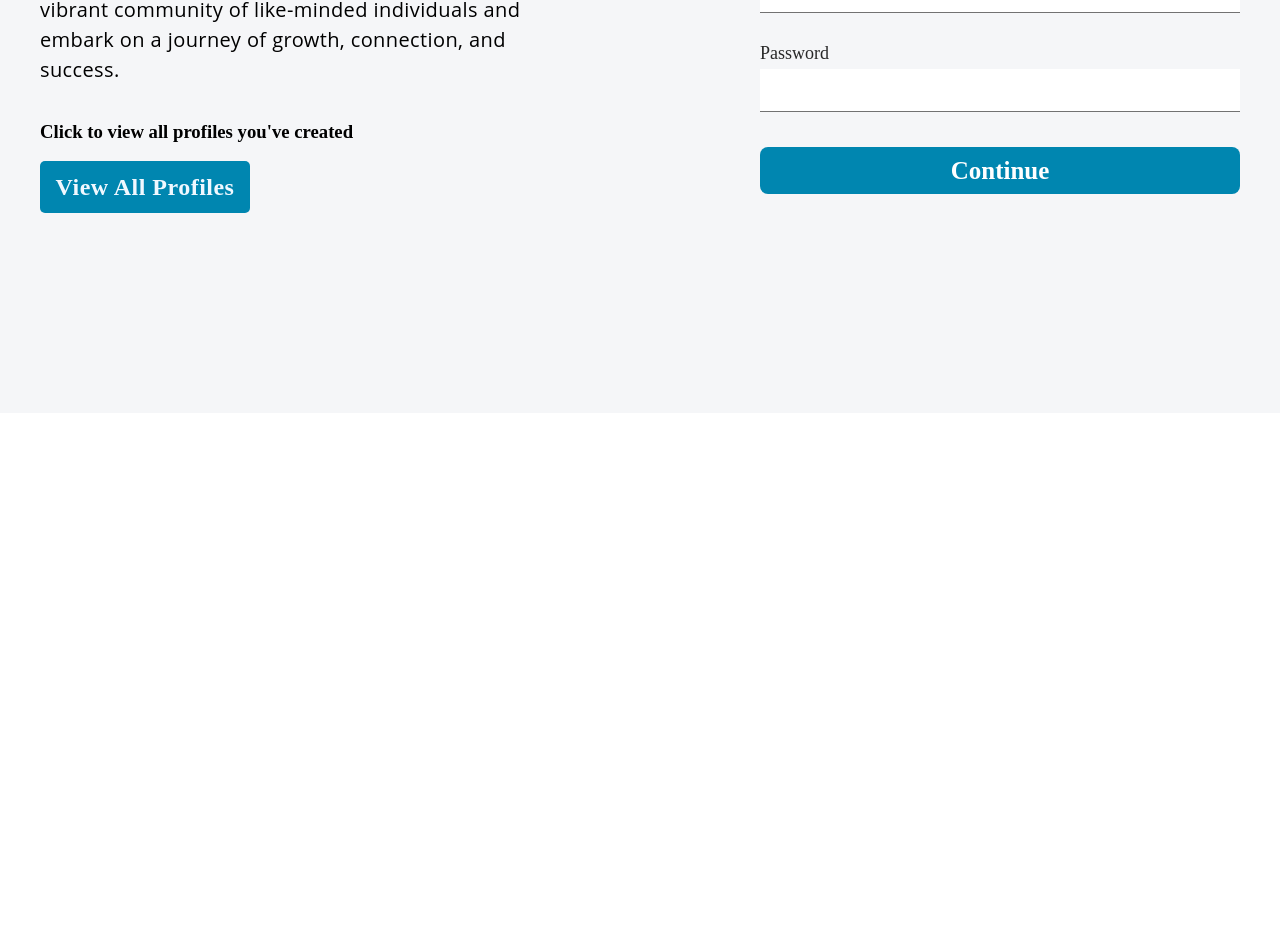
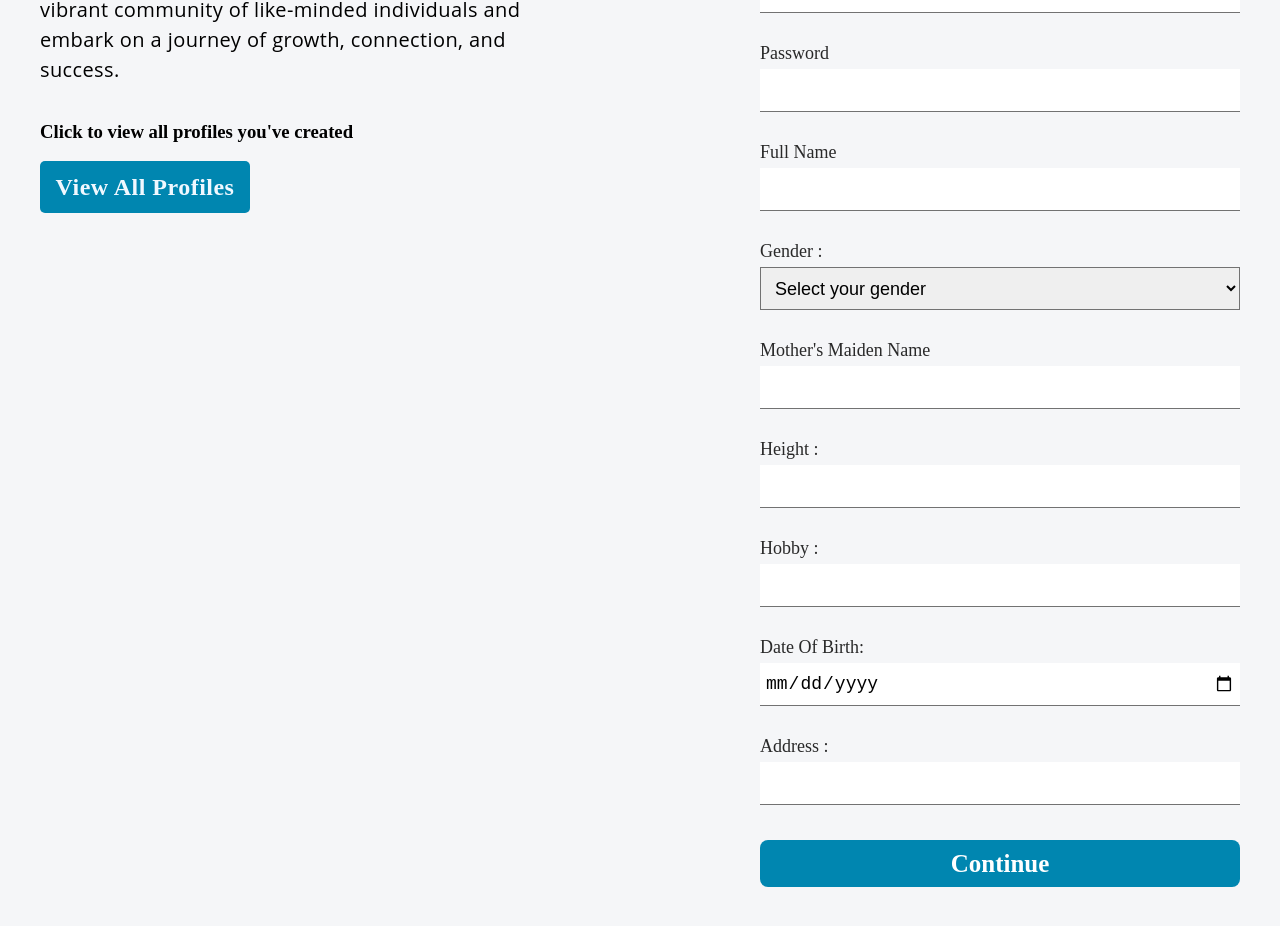
Before and after one commit to Muba-rak/profileit-client, a React (Vite) app: page /profile in a window 1280 px wide. Shown: the part 280-1206 px from the top of the page. Before the commit the page ends 800 px from the top, so only its background shows below. Built offline with nearby package versions, Linux system fonts and the light colour scheme; no server answers.

Commit message:
implemented more input fields

```diff
--- a/src/Pages/Allprofiles/All.jsx
+++ b/src/Pages/Allprofiles/All.jsx
@@ -61,17 +61,38 @@ const All = () => {
               </div>
             </div>
           ) : (
-            status.map((pro) => {
-              const { _id, username, email, password } = pro;
-              return (
-                <div className="flexdiv" key={_id}>
-                  <p> {username}</p>
-                  <p>{email} </p>
-                  <p>{show ? password : "✨✨✨✨✨✨✨✨"}</p>
-                  <div></div>
-                </div>
-              );
-            })
+            <div className="card">
+              {status.map((c) => {
+                const {
+                  _id,
+                  username,
+                  address,
+                  hobby,
+                  height,
+                  dob,
+                  fullname,
+                  email,
+                  mothersmaidenname,
+                  password,
+                  gender,
+                } = c;
+                return (
+                  <div key={_id} className="maincard">
+                    <p>Full Name : {fullname}</p>
+                    <p>Email: {email}</p>
+                    <p>Username: {username}</p>
+                    <p> Address: {address} </p>
+                    <p>Date of Birth: {dob}</p>
+                    <div className="hei">
+                      <p>
+                        Height: {height} gender: {gender}{" "}
+                      </p>
+                    </div>
+                    <p>Hobby: {hobby} </p>
+                  </div>
+                );
+              })}
+            </div>
           )}
         </div>
       </main>
--- a/src/Pages/Allprofiles/all.css
+++ b/src/Pages/Allprofiles/all.css
@@ -6,7 +6,7 @@
 .themain{
     background-color: whitesmoke;
     padding: 20px 15px;
-    height: 100vh;
+    min-height: 100vh;
 }
 .simplenav{
 
@@ -46,6 +46,26 @@
     justify-content: center;
     align-items: center;
 }
+.card{
+    display: flex;
+    flex-wrap: wrap;
+    gap: 20px;
+
+}
+.maincard{
+    background-color: #0086b0;
+    width: 300px;
+    height: 300px;
+    border-radius: 10px;
+    box-shadow: 2px 2px 5px 3px grey;
+    color: white;
+    padding: 10px;
+    margin: 10px auto;
+}
+
+.maincard p{
+    margin: 10px auto;
+}
 @media (max-width: 500px){
     .simplenav{
         flex-direction: column;
--- a/src/Pages/Profile/Profile.jsx
+++ b/src/Pages/Profile/Profile.jsx
@@ -1,17 +1,33 @@
 import React, { useState, useEffect } from "react";
 import "./profile.css";
 import Navbar2 from "../../components/Navbar2/Navbar2";
-import { Link,useNavigate} from "react-router-dom";
+import { Link, useNavigate } from "react-router-dom";
 
 const Profile = () => {
-  const [username, setUsername] = useState("");
-  const [email, setEmail] = useState("");
-  const [password, setPassword] = useState("");
   const [user, setUser] = useState("");
+  const [profile, setProfile] = useState({
+    username: "",
+    email: "",
+    password: "",
+    fullname: "",
+    mothersmaidenname: "",
+    address: "",
+    gender: "",
+    hobby: "",
+    height: "",
+    dob: "",
+  });
   const token = localStorage.getItem("token");
   const url = "https://profileit.onrender.com/api/v1/user";
   const [isLoading, setIsLoading] = useState(false);
-const redirect = useNavigate()
+
+  const handleChange = (e) => {
+    const name = e.target.name;
+    const value = e.target.value;
+    setProfile({ ...profile, [name]: value });
+  };
+  const redirect = useNavigate();
+
   const getUser = async () => {
     const res = await fetch(url, {
       headers: {
@@ -24,13 +40,14 @@ const redirect = useNavigate()
   useEffect(() => {
     getUser();
   }, []);
+
   const posturl = "https://profileit.onrender.com/api/v1/status";
-
+  // const dumm = "http://localhost:5000/api/v1/status";
 
   const handlePost = async (e) => {
     e.preventDefault();
     setIsLoading(true);
-    const body = { username, email, password };
+    console.log(profile);
     const res = await fetch(posturl, {
       method: "POST",
       headers: {
@@ -38,12 +55,13 @@ const redirect = useNavigate()
         "Content-Type": "application/json",
       },
 
-       body: JSON.stringify(body),
+      body: JSON.stringify(profile),
     });
 
     const data = await res.json();
+    console.log(data);
     if (data.success) {
-      redirect('/view')
+      redirect("/view");
     }
     if (data.error) {
       console.log(data.error);
@@ -55,7 +73,7 @@ const redirect = useNavigate()
       <hr className="line" />
       <div className="Welcome">
         <div className="welcome1">
-          <h1>Welcome {user},</h1>
+          <h1 className="welcomeh1">Welcome {user},</h1>
           <p>
             Discover a World of Opportunities with Our Web Application! 🌟 🔍
             <br />
@@ -83,8 +101,9 @@ const redirect = useNavigate()
               <input
                 type="text"
                 id="username"
-                value={username}
-                onChange={(e) => setUsername(e.target.value)}
+                name="username"
+                value={profile.username}
+                onChange={handleChange}
               />
             </div>
             <div className="inputInfo">
@@ -92,8 +111,9 @@ const redirect = useNavigate()
               <input
                 type="text"
                 id="email"
-                value={email}
-                onChange={(e) => setEmail(e.target.value)}
+                name="email"
+                value={profile.email}
+                onChange={handleChange}
               />
             </div>
             <div className="inputInfo">
@@ -101,12 +121,88 @@ const redirect = useNavigate()
               <input
                 type="password"
                 id="password"
-                value={password}
-                onChange={(e) => setPassword(e.target.value)}
+                name="password"
+                value={profile.password}
+                onChange={handleChange}
               />
             </div>
+            <div className="inputInfo">
+              <label htmlFor="fullname">Full Name</label>
+              <input
+                type="text"
+                id="fullname"
+                name="fullname"
+                value={profile.fullname}
+                onChange={handleChange}
+              />
+            </div>
+            <div className="inputInfo">
+              <label htmlFor="username">Gender :</label>
+              <select
+                name="gender"
+                id=""
+                value={profile.gender}
+                onChange={handleChange}
+              >
+                <option value="">Select your gender</option>
+                <option value="male">Male</option>
+                <option value="female">Female</option>
+                <option value="others">Others</option>
+              </select>
+            </div>
+            <div className="inputInfo">
+              <label htmlFor="mmn">Mother's Maiden Name</label>
+              <input
+                type="text"
+                id="mmn"
+                name="mothersmaidenname"
+                value={profile.mothersmaidenname}
+                onChange={handleChange}
+              />
+            </div>
+            <div className="inputInfo">
+              <label htmlFor="height">Height :</label>
+              <input
+                type="text"
+                id="height"
+                name="height"
+                value={profile.height}
+                onChange={handleChange}
+              />
+            </div>
+            <div className="inputInfo">
+              <label htmlFor="hobby">Hobby :</label>
+              <input
+                type="text"
+                id="hobby"
+                name="hobby"
+                value={profile.hobby}
+                onChange={handleChange}
+              />
+            </div>
+            <div className="inputInfo">
+              <label htmlFor="date">Date Of Birth:</label>
+              <input
+                type="date"
+                id="date"
+                name="dob"
+                value={profile.dob}
+                onChange={handleChange}
+              />
+            </div>
+            <div className="inputInfo">
+              <label htmlFor="address">Address :</label>
+              <input
+                type="text"
+                id="address"
+                name="address"
+                value={profile.address}
+                onChange={handleChange}
+              />
+            </div>
+
             <button className="btnContinue" type="submit">
-              {isLoading ? 'Creating Profile ....': 'Continue'}
+              {isLoading ? "Creating Profile ...." : "Continue"}
             </button>
           </form>
         </div>
--- a/src/Pages/Profile/profile.css
+++ b/src/Pages/Profile/profile.css
@@ -4,7 +4,7 @@
     padding: 40px;
     background: #F5F6F8;
     justify-content: space-between;
-    height: calc(100vh - 150px);
+    /* height: calc(100vh - 150px); */
 
 
 }
@@ -98,7 +98,7 @@ button{
     }
 
     .welcome1>h1 {
-        font-size: 55px;
+        font-size: 25px;
         line-height: 60px;
     }
 
--- a/src/Pages/Register/Register.jsx
+++ b/src/Pages/Register/Register.jsx
@@ -58,12 +58,6 @@ const Register = () => {
             <form onSubmit={createUser}>
               <div className="inputInfo">
                 <label htmlFor="username">Who is Registering ?</label>
-                {/* <input
-                  type="text"
-                  id="username"
-                  value={username}
-                  onChange={(e) => setUsername(e.target.value)}
-                /> */}
                 <select
                   name=""
                   id=""
```
